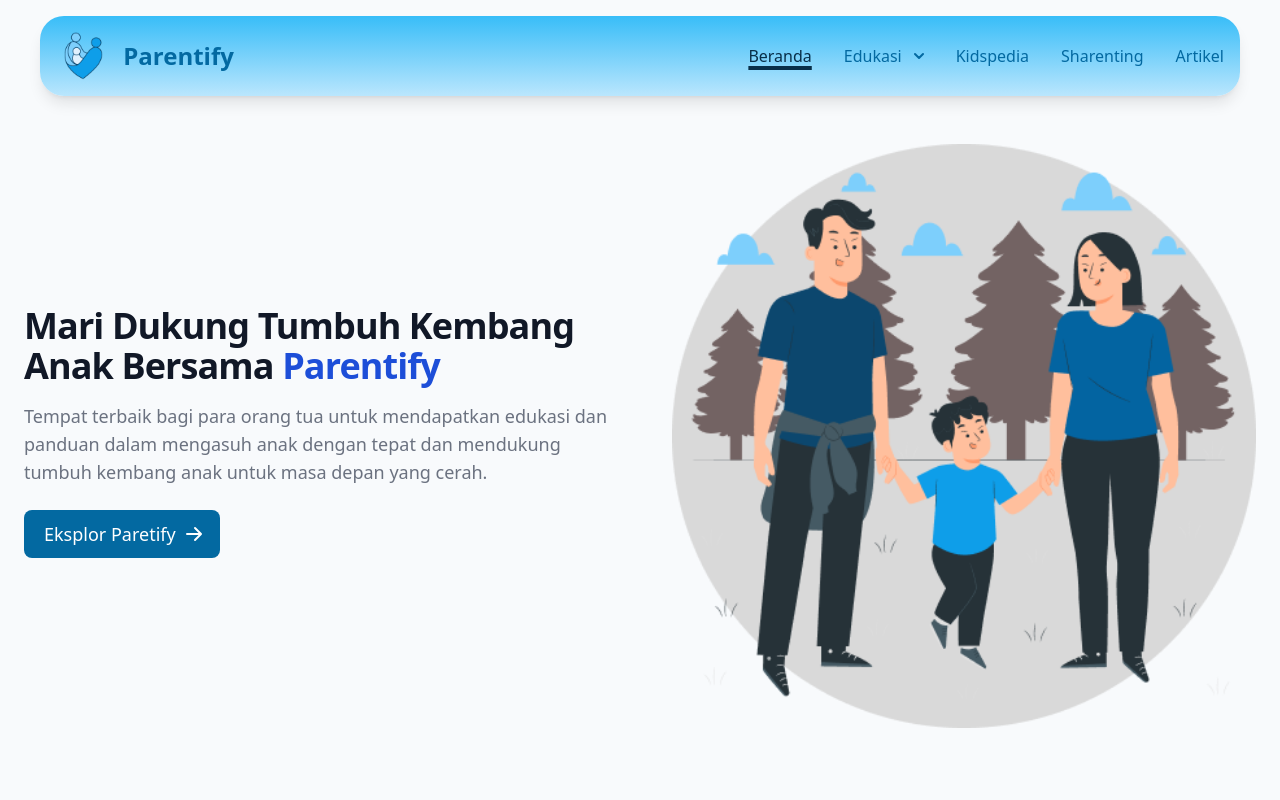
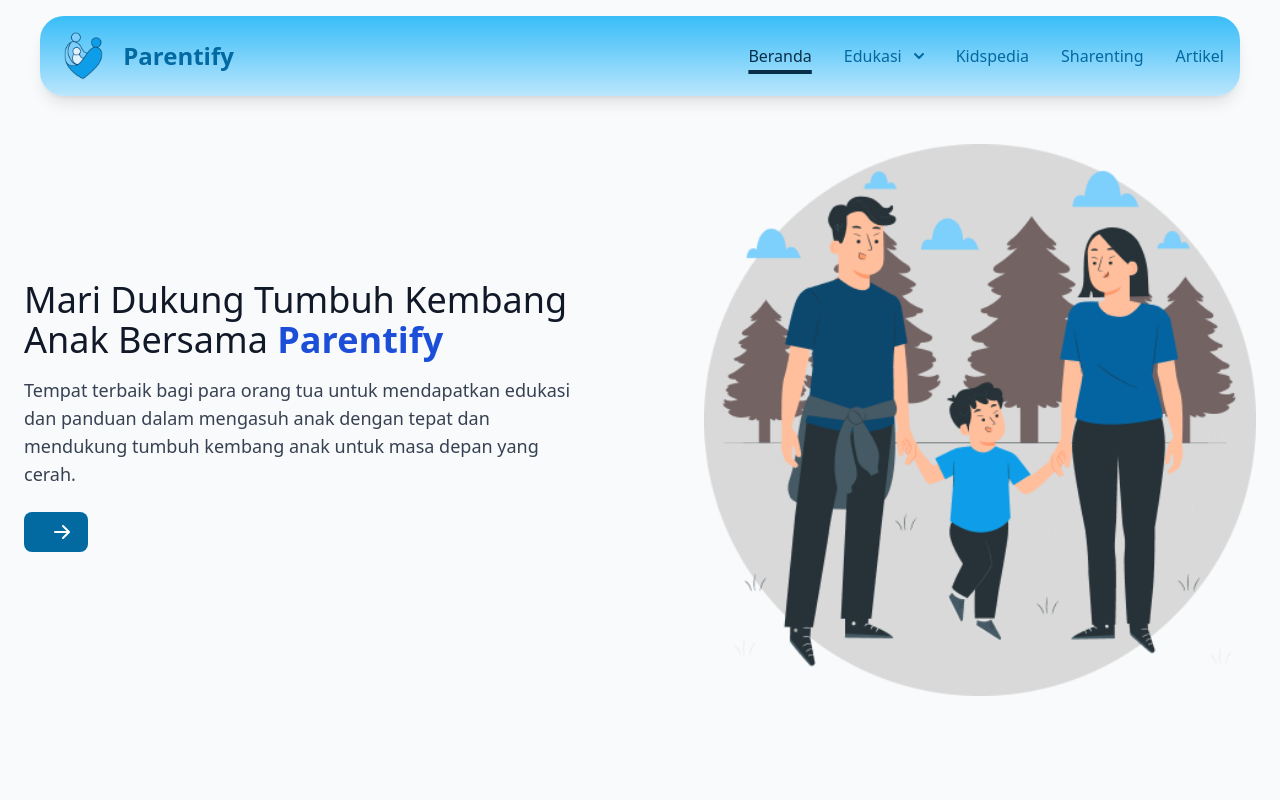
Before and after one commit to ifnfadillah/eclipse-massive-frontend, a React (Vite) app: page / in a window 1280 px wide. Shown: the top 800 px of the page. Built offline with nearby package versions, Linux system fonts and the light colour scheme; the HTML template or start-up script is replaced by a standard one.

Commit message:
perubahan terbaru

```diff
--- a/src/App.jsx
+++ b/src/App.jsx
@@ -4,7 +4,7 @@ import Login from "./admin/login/Login";
 import HomeUser from "./user/pages/home";
 import Kidspedia from "./user/pages/kidspedia";
 import Sharenting from "./user/pages/sharenting";
-import PanduanAsuh from "./user/pages/panduan";
+import PanduanAsuh from "./user/pages/panduanasuh";
 
 function App() {
   return (
--- a/src/user/components/CTA/SectionCTA.jsx
+++ b/src/user/components/CTA/SectionCTA.jsx
@@ -4,12 +4,12 @@ const SectionCTA = (props) => {
   return (
     <div className="section">
       <section className="bg-slate-50 dark:bg-gray-900">
-        <div className="gap-8 items-center py-8 px-4 mx-auto max-w-screen-xl xl:gap-16 md:grid md:grid-cols-2 sm:py-16 lg:px-6">
+        <div className="gap-8 items-center py-8 px-4 mx-auto max-w-screen-xl xl:gap-32 md:grid md:grid-cols-2 sm:py-16 lg:px-6">
           <div className="mt-4 md:mt-0">
-            <h2 className="mb-4 text-5xl tracking-tight font-extrabold text-gray-900 dark:text-white">
+            <h2 className="mb-4 text-4xl text-gray-900 dark:text-white">
               {judul1} <strong className="text-blue-700">{fitur}</strong> {judul2}
             </h2>
-            <p className="mb-6 font-light text-lg text-gray-500 md:text-lg dark:text-gray-400">{deksripsi}</p>
+            <p className="mb-6 font-light text-lg text-gray-700 md:text-lg dark:text-gray-400">{deksripsi}</p>
             <ButtonCTA>{children}</ButtonCTA>
           </div>
           <div className="mt-4 md:mt-0">
--- a/src/user/components/NavbarHome.jsx
+++ b/src/user/components/Navbar/NavbarHome.jsx
@@ -33,10 +33,10 @@ const NavbarHome = () => {
   const isEdukasiActive = location.pathname.startsWith("/edukasi");
 
   return (
-    <nav className="bg-gradient-to-t from-sky-200  to-sky-400 sticky top-4 mx-10 border-blue-200 dark:border-gray-600 dark:bg-gray-900 rounded-3xl shadow-lg z-50">
+    <nav className="bg-gradient-to-t from-sky-200 to-sky-400 sticky top-4 mx-10 border-blue-200 dark:border-gray-600 dark:bg-gray-900 rounded-3xl shadow-lg z-50">
       <div className="flex flex-wrap justify-between items-center mx-auto max-w-screen-xl p-4">
         <a href="#home" className="flex items-center space-x-3 rtl:space-x-reverse">
-          <img src="/assets/logoHome.png" className="h-12" alt="Flowbite Logo" />
+          <img src="/assets/logoHome.png" className="h-12" alt="parentify-logo" />
           <span className="self-center text-2xl text-sky-700 font-semibold whitespace-nowrap dark:textWhite">Parentify</span>
         </a>
         <button
@@ -57,7 +57,7 @@ const NavbarHome = () => {
               <Link
                 to="/"
                 className={`block py-2 px-3 text-sky-700 border-b border-gray-100 hover:text-zinc-700 md:hover:bg-transparent md:border-0 md:hover:text-zinc-700 md:p-0 dark:textWhite md:dark:hover:text-blue-500 dark:hover:bg-gray-700 dark:hover:text-blue-500 md:dark:hover:bg-transparent dark:border-gray-700 ${
-                  isActiveLink("/") ? "underline decoration-4 underline-offset-4 decoration-sky-950 text-sky-950" : ""
+                  isActiveLink("/") ? "underline underline-offset-8 decoration-4 decoration-sky-950 text-sky-950" : ""
                 }`}
                 aria-current="page"
               >
@@ -70,7 +70,7 @@ const NavbarHome = () => {
                 onClick={toggleDropdown}
                 data-collapse-toggle="mega-menu-full-dropdown"
                 className={`flex items-center justify-between w-full py-2 px-3 font-medium text-sky-700 border-b border-gray-100 md:w-auto hover:text-zinc-700 md:hover:bg-transparent md:border-0 md:hover:text-zinc-700 md:p-0 dark:textWhite md:dark:hover:text-blue-500 dark:hover:bg-gray-700 dark:hover:text-blue-500 md:dark:hover:bg-transparent dark:border-gray-700 ${
-                  isEdukasiActive ? "underline decoration-4 underline-offset-4 decoration-sky-950 text-sky-950" : ""
+                  isEdukasiActive ? "underline underline-offset-8 decoration-4 decoration-sky-950 text-sky-950" : ""
                 }`}
               >
                 Edukasi{" "}
@@ -83,7 +83,7 @@ const NavbarHome = () => {
               <Link
                 to="/kidspedia"
                 className={`block py-2 px-3 text-sky-700 border-b border-gray-100 hover:text-zinc-700 md:hover:bg-transparent md:border-0 md:hover:text-zinc-700 md:p-0 dark:textWhite md:dark:hover:text-blue-500 dark:hover:bg-gray-700 dark:hover:text-blue-500 md:dark:hover:bg-transparent dark:border-gray-700 ${
-                  isActiveLink("/kidspedia") ? "underline decoration-4 underline-offset-4 decoration-sky-950 text-sky-950" : ""
+                  isActiveLink("/kidspedia") ? "underline underline-offset-8 decoration-4 decoration-sky-950 text-sky-950" : ""
                 }`}
               >
                 Kidspedia
@@ -91,21 +91,21 @@ const NavbarHome = () => {
             </li>
             <li>
               <Link
-                to="/Sharenting"
+                to="/sharenting"
                 className={`block py-2 px-3 text-sky-700 border-b border-gray-100 hover:text-zinc-700 md:hover:bg-transparent md:border-0 md:hover:text-zinc-700 md:p-0 dark:textWhite md:dark:hover:text-blue-500 dark:hover:bg-gray-700 dark:hover:text-blue-500 md:dark:hover:bg-transparent dark:border-gray-700 ${
-                  isActiveLink("/Sharenting") ? "underline decoration-4 underline-offset-4 underline-mb-4 decoration-sky-950 text-sky-950" : ""
+                  isActiveLink("/sharenting") ? "underline underline-offset-8 underline-mb-4 decoration-4 decoration-sky-950 text-sky-950" : ""
                 }`}
               >
                 Sharenting
               </Link>
             </li>
             <li>
-              <a
+              <Link
                 href="#"
                 className="block py-2 px-3 text-sky-700 border-b border-gray-100 hover:text-zinc-700 md:hover:bg-transparent md:border-0 md:hover:text-zinc-700 md:p-0 dark:textWhite md:dark:hover:text-blue-500 dark:hover:bg-gray-700 dark:hover:text-blue-500 md:dark:hover:bg-transparent dark:border-gray-700"
               >
                 Artikel
-              </a>
+              </Link>
             </li>
           </ul>
         </div>
@@ -124,20 +124,24 @@ const NavbarHome = () => {
               </Link>
             </ul>
             <ul>
+              <Link to="/edukasi/gayaparenting">
                 <li>
                   <a href="#" className="block p-3 rounded-lg hover:text-zinc-700 dark:hover:bg-gray-700">
                     <div className="font-semibold">Gaya Parenting</div>
                     <span className="text-sm text-sky-700 dark:text-gray-400">Gaya parenting dan perilakunya kepada anak</span>
                   </a>
                 </li>
+              </Link>
             </ul>
-            <ul className="hidden md:block">
+            <ul>
+              <Link to="/edukasi/kenaligaya">
                 <li>
                   <a href="#" className="block p-3 rounded-lg hover:text-zinc-700 dark:hover:bg-gray-700">
                     <div className="font-semibold">Kenali Gaya Parentingmu</div>
                     <span className="text-sm text-sky-700 dark:text-gray-400">Quiz mengenali gaya parenting orang tua</span>
                   </a>
                 </li>
+              </Link>
             </ul>
           </div>
         </div>
--- a/src/user/layouts/CTAHome.jsx
+++ b/src/user/layouts/CTAHome.jsx
@@ -1,27 +1,16 @@
 // import { useState } from "react";
-import JudulCTA from "../components/JudulCTA";
-import JudulFitur from "../components/JudulFitur";
-import DeskripsiCta from "../components/DeskripsiCta";
-import ButtonCta from "../components/CTA/Button/ButtonCTA";
+
+import SectionCTA from "../components/CTA/SectionCTA";
 
 const CTAHome = () => {
   return (
-    <div className="section">
-      <section className="bg-slate-50 dark:bg-gray-900">
-        <div className="gap-8 items-center py-8 px-4 mx-auto max-w-screen-xl xl:gap-16 md:grid md:grid-cols-2 sm:py-16 lg:px-6">
-          <div className="mt-4 md:mt-0">
-            <JudulCTA>
-              Mari Dukung Tumbuh Kembang Anak Bersama <JudulFitur>Parentify</JudulFitur>
-            </JudulCTA>
-            <DeskripsiCta> Tempat terbaik bagi para orang tua untuk mendapatkan edukasi dan panduan dalam mengasuh anak dengan tepat dan mendukung tumbuh kembang anak untuk masa depan yang cerah.</DeskripsiCta>
-            <ButtonCta>Eksplor Paretify</ButtonCta>
-          </div>
-          <div className="mt-4 md:mt-0">
-            <img className="w-full dark:hidden" src="/assets/family-section.png" alt="section-home" />
-            <img className="w-full hidden dark:block" src="/assets/family-section.png" alt="section-home" />
-          </div>
-        </div>
-      </section>
+    <div className="section-home">
+      <SectionCTA
+        judul1="Mari Dukung Tumbuh Kembang Anak Bersama "
+        fitur="Parentify"
+        deksripsi="Tempat terbaik bagi para orang tua untuk mendapatkan edukasi dan panduan dalam mengasuh anak dengan tepat dan mendukung tumbuh kembang anak untuk masa depan yang cerah."
+        imgURL="/assets/family-section.png"
+      ></SectionCTA>
     </div>
   );
 };
--- a/src/user/pages/home.jsx
+++ b/src/user/pages/home.jsx
@@ -1,4 +1,4 @@
-import NavbarHome from "../components/NavbarHome";
+import NavbarHome from "../components/Navbar/NavbarHome";
 import CTAHome from "../layouts/CTAHome";
 import FeaturesHome from "../layouts/FeaturesHome";
 import Testimonial from "../layouts/Testimonial";
--- a/src/user/pages/kidspedia.jsx
+++ b/src/user/pages/kidspedia.jsx
@@ -1,4 +1,4 @@
-import NavbarHome from "../components/NavbarHome";
+import NavbarHome from "../components/Navbar/NavbarHome";
 import SectionCTA2 from "../layouts/SectionCta2";
 import FeaturesKidspedia from "../layouts/FeaturesKidspedia";
 import Footer from "../components/Footer";
--- a/src/user/pages/panduan.jsx
+++ b/src/user/pages/panduanasuh.jsx
@@ -1,4 +1,4 @@
-import NavbarHome from "../components/NavbarHome";
+import NavbarHome from "../components/Navbar/NavbarHome";
 import SectionCTA4 from "../layouts/SectionCTA4";
 import SectionCategory from "../layouts/SectionCategory";
 import Footer from "../components/Footer";
--- a/src/user/pages/sharenting.jsx
+++ b/src/user/pages/sharenting.jsx
@@ -1,4 +1,4 @@
-import NavbarHome from "../components/NavbarHome";
+import NavbarHome from "../components/Navbar/NavbarHome";
 import SectionCTA3 from "../layouts/SectionCta3";
 import FeaturesSharenting from "../layouts/FeaturesSharenting";
 import Footer from "../components/Footer";
```
Also changed, not shown: src/user/components/Navbar/navbar.css (added, +13 -0 lines). Lines whose indentation alone changed are shown as unchanged.
